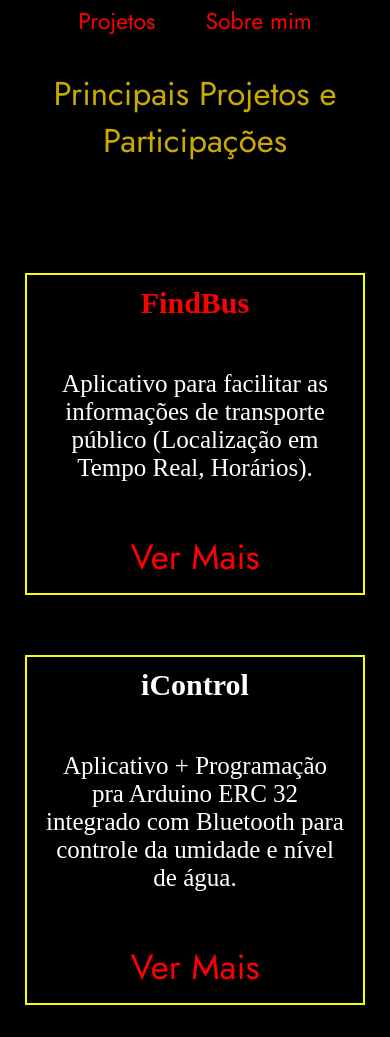
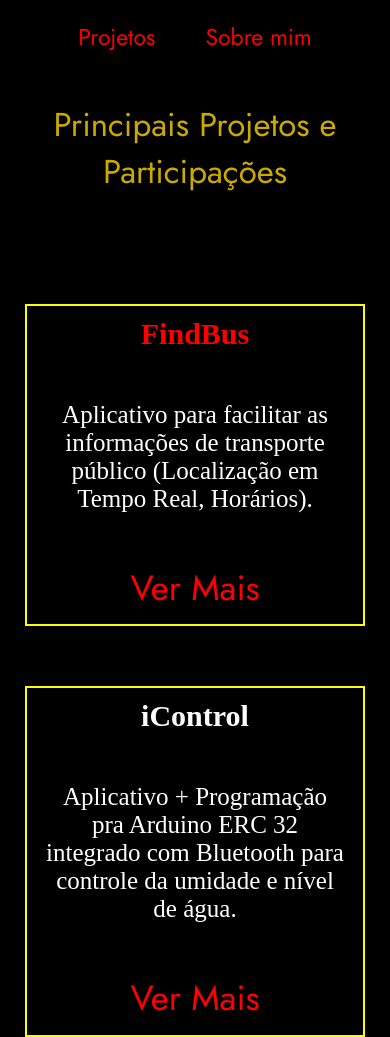
Before and after one commit to GabrielFMontoni/QuemSou, a plain HTML site: page index.html in a window 390 px wide. Shown: the top 1037 px of the page. Drawn offline with Linux system fonts and the light colour scheme.

Commit message:
Melhorando padding menu pra celular

```diff
--- a/css/style.css
+++ b/css/style.css
@@ -159,7 +159,7 @@ body{
     }
     .cabecalho__menu__link{
         font-size: 23px;
-        padding: 1% 0;
+        padding: 5% 0;
     }
     .projetos__grid__elementos__btn{
         color: #FF0000;
```
